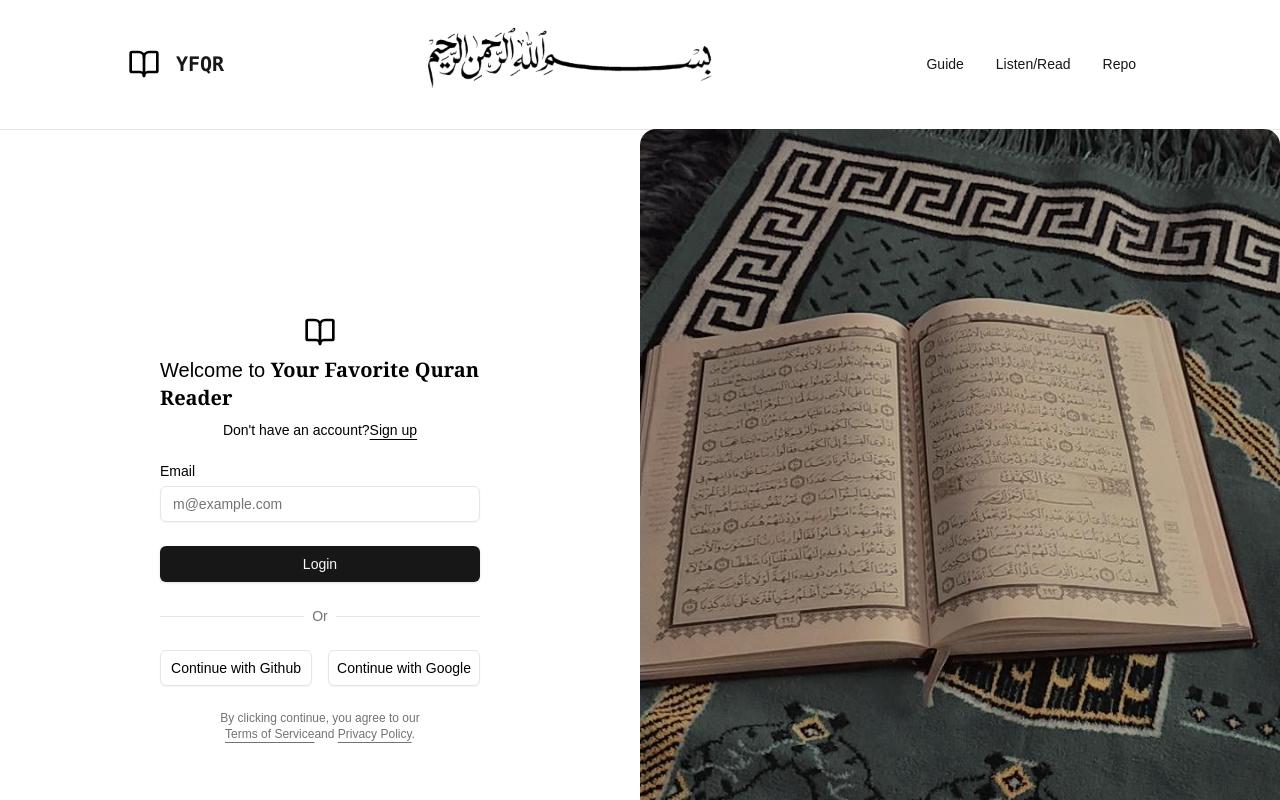
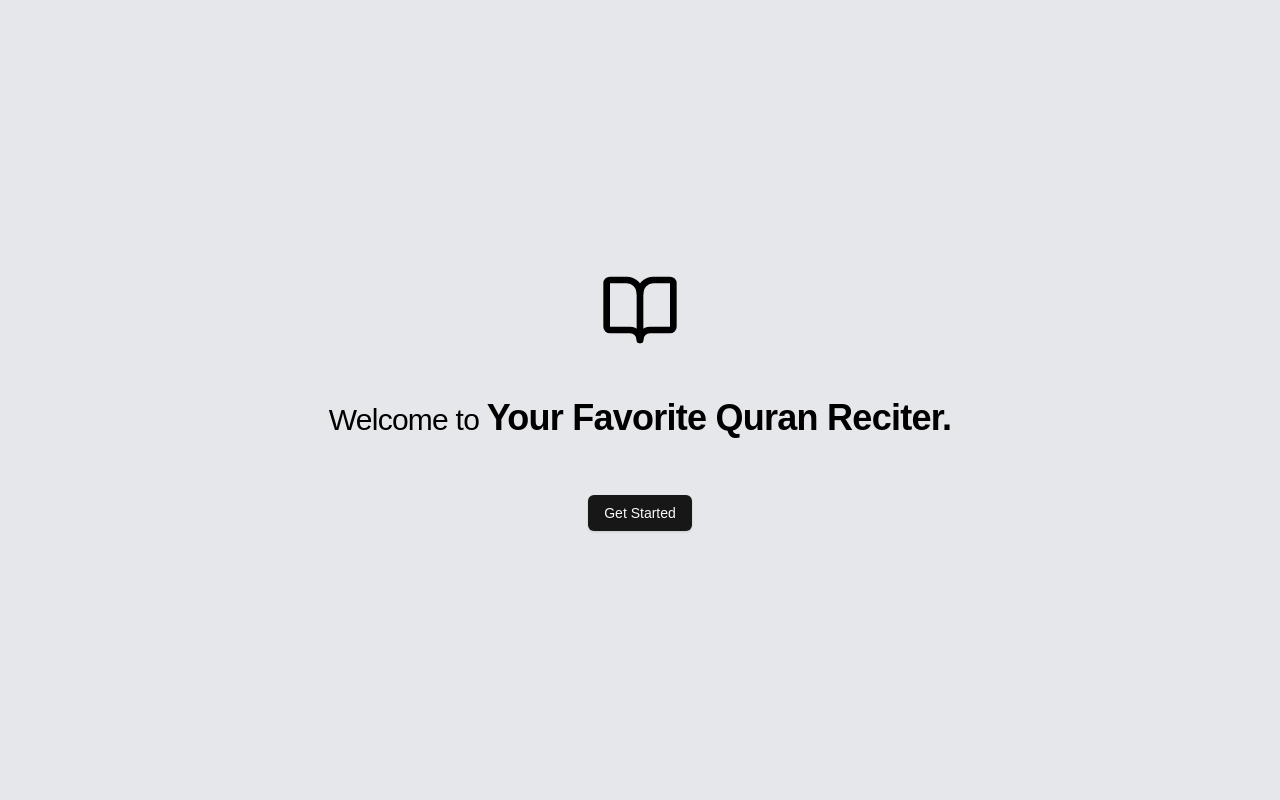
Before and after one commit to ArslanYM/YourFavQuranReciter, a Next.js app in the folder webapp/: page / in a window 1280 px wide. Shown: the top 800 px of the page. Built offline with nearby package versions, Linux system fonts and the light colour scheme; no server answers.

Commit message:
made ui changes

```diff
--- a/webapp/app/layout.tsx
+++ b/webapp/app/layout.tsx
@@ -1,20 +1,24 @@
+"use client"
+
 import type { Metadata } from "next";
 import { Geist, Geist_Mono } from "next/font/google";
 import "./globals.css";
 import Appbar from "@/components/custom/Appbar";
 import { Footer } from "@/components/custom/Footer";
 import { Providers } from "./providers";
+import { usePathname } from "next/navigation";
 const geistSans = Geist({
   variable: "--font-geist-sans",
   subsets: ["latin"],
 });
+
 
 const geistMono = Geist_Mono({
   variable: "--font-geist-mono",
   subsets: ["latin"],
 });
 
-export const metadata: Metadata = {
+ const metadata: Metadata = {
   title: "YFQR",
   description: "Generated by create next app",
 };
@@ -24,14 +28,15 @@ export default function RootLayout({
 }: Readonly<{
   children: React.ReactNode;
 }>) {
+  const pathname = usePathname()
+  const minimalPaths = ['/']
+
   return (
     <html lang="en">
-      <body
-        className={`${geistSans.variable} ${geistMono.variable} antialiased`}
-      >
-        <Appbar/>
+      <body className={`${geistSans.variable} ${geistMono.variable} antialiased`}>
+        {!minimalPaths.includes(pathname) && <Appbar />}
         <Providers>{children}</Providers>
-        <Footer/>
+        {!minimalPaths.includes(pathname) && <Footer />}
       </body>
     </html>
   );
--- a/webapp/app/listen/page.tsx
+++ b/webapp/app/listen/page.tsx
@@ -1,19 +1,16 @@
 "use client";
-
-
 import { AudioPlayer } from "@/components/custom/AudioPlayer";
 import { SelectQuran } from "@/components/custom/SelectQuran";
-
-
-
-
+import { Button } from "@/components/ui/button";
+import Link from "next/link";
 
 export default function ListenPage() {
 
 
     return(
-        <div>
-          <div className="min-h-screen flex items-center justify-center">
+        <div className="flex items-center justify-center flex-col">
+          <div className="p-12"><TypographyH2/></div>
+          <div className="flex items-center justify-center">
            <div className=" flex flex-col md:flex-row items-center justify-center gap-4 p-4 w-full max-w-4xl">
 
               <SelectQuran />
@@ -25,3 +22,13 @@ export default function ListenPage() {
       </div>
     )
 }
+
+
+
+export function TypographyH2() {
+  return (
+    <h2 className="scroll-m-20 border-b pb-2 text-xl font-semibold tracking-tight first:mt-0">
+      <Link href={"/login"}><Button variant="ghost"> <span className="text-3xl">Login/SignUp</span> </Button></Link>to get access to more features.
+    </h2>
+  )
+}
--- /dev/null
+++ b/webapp/app/login/page.tsx
@@ -0,0 +1,38 @@
+"use client"
+
+import { LoginForm } from "@/components/login-form"
+import { Button } from "@/components/ui/button"
+import { Session } from "next-auth"
+import { signOut, useSession } from "next-auth/react"
+import Link from "next/link"
+
+export default function LoginPage() {
+  const { data: session } = useSession()
+
+  if (session) {
+    return (
+      <div>
+        Signed in as {(session as Session).user?.email} <br />
+        <Link href={"/listen"}><Button>Start Listening/Reading Quran</Button></Link>
+      </div>
+    );}
+  return (
+    <div className="grid min-h-svh lg:grid-cols-2">
+      <div className="flex flex-col gap-4 p-6 md:p-10">
+        <div className="flex flex-1 items-center justify-center">
+          <div className="w-full max-w-xs">
+
+            <LoginForm />
+          </div>
+        </div>
+      </div>
+      <div className="relative hidden bg-muted lg:block">
+        <img
+          src="/images/praying.jpeg"
+          alt="Image"
+          className=" rounded-2xl  absolute inset-0 h-full w-full object-cover dark:brightness-[0.2] dark:grayscale"
+        />
+      </div>
+    </div>
+  )
+}
--- a/webapp/app/page.tsx
+++ b/webapp/app/page.tsx
@@ -1,38 +1,34 @@
-"use client"
-
 import { LoginForm } from "@/components/login-form"
 import { Button } from "@/components/ui/button"
-import { Session } from "next-auth"
-import { signOut, useSession } from "next-auth/react"
+import { BookOpen } from "lucide-react"
 import Link from "next/link"
+export default function LoginPage() {
+  return (
+    <div className="bg-gray-200">
+      <div className=" min-h-screen flex flex-col items-center justify-center gap-12 md:p-10 ">
 
-export default function LoginPage() {
-  const { data: session } = useSession()
+      <div className="flex  items-center justify-center rounded-md">
+                <BookOpen className="size-20" />
+         </div>
+        <TypographyH2/>
+       <Link href={"/login"}><Button variant={"default"}>Get Started</Button></Link>
 
-  if (session) {
-    return (
-      <div>
-        Signed in as {(session as Session).user?.email} <br />
-        <Link href={"/listen"}><Button>Start Listening/Reading Quran</Button></Link>
-      </div>
-    );}
-  return (
-    <div className="grid min-h-svh lg:grid-cols-2">
-      <div className="flex flex-col gap-4 p-6 md:p-10">
-        <div className="flex flex-1 items-center justify-center">
-          <div className="w-full max-w-xs">
 
-            <LoginForm />
-          </div>
-        </div>
-      </div>
-      <div className="relative hidden bg-muted lg:block">
-        <img
-          src="/images/praying.jpeg"
-          alt="Image"
-          className=" rounded-2xl  absolute inset-0 h-full w-full object-cover dark:brightness-[0.2] dark:grayscale"
-        />
-      </div>
     </div>
+    </div>
+
   )
 }
+
+
+
+
+
+export function TypographyH2() {
+  return (
+    <h2 className="scroll-m-20 border-b pb-2 text-3xl  tracking-tight first:mt-0">
+     Welcome to <span className="text-4xl font-semibold">
+      {"    "}Your Favorite Quran Reciter.</span>
+    </h2>
+  )
+}
--- a/webapp/components/custom/Appbar.tsx
+++ b/webapp/components/custom/Appbar.tsx
@@ -43,8 +43,8 @@ export default function Appbar() {
             </Link>
           </li>
           <li>
-            <Link href={"https://github.com/ArslanYM/YourFavQuranReciter"}>
-              <Button variant="link">Repo</Button>
+            <Link href={"/login"}>
+              <Button variant="link">Login/SignUp</Button>
             </Link>
           </li>
         </ul>
--- a/webapp/components/custom/AudioPlayer.tsx
+++ b/webapp/components/custom/AudioPlayer.tsx
@@ -10,7 +10,7 @@ export const AudioPlayer = () => {
 const {
            ayatNumber,
            surahNumber,
-           reciterNumber
+           reciterNumber ,
          } = useQuranStore();
 
 
```
Also changed, not shown: webapp/public/images/gradient.jpeg (added).
